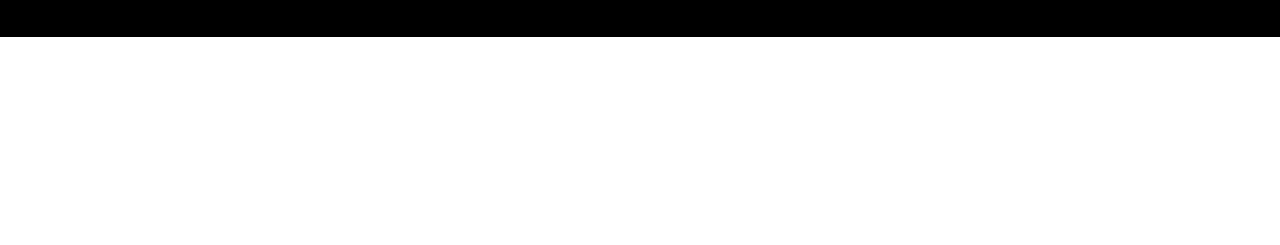
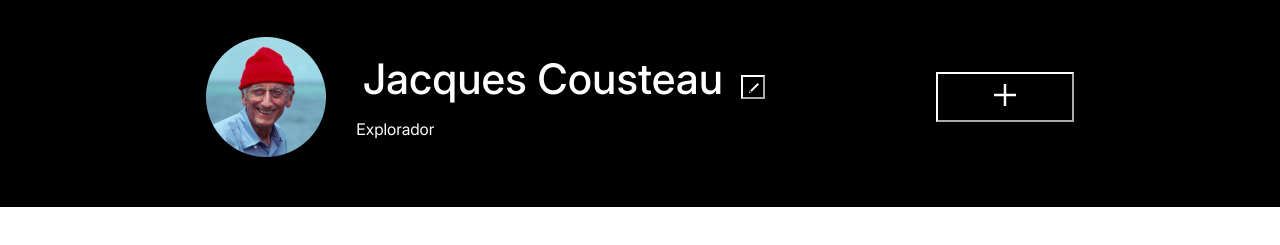
Before and after one commit to gxudre/web_project_around, a plain HTML site: page index.html in a window 1280 px wide. Shown: the part 123-368 px from the top of the page. Drawn offline with Linux system fonts and the light colour scheme.

Commit message:
Criada section profile

```diff
--- /dev/null
+++ b/blocks/profile.css
@@ -0,0 +1,66 @@
+.profile {
+  display: flex;
+  justify-content: center;
+  align-items: center;
+  max-width: 880px;
+  width: 100%;
+  margin-bottom: 50px;
+}
+
+.profile__image {
+  width: 120px;
+  height: 120px;
+  padding-right: 30px;
+}
+
+.profile__info {
+  max-width: 415px;
+  width: 100%;
+  margin-right: 165px;
+}
+
+.profile__info-container {
+  display: flex;
+  justify-content: center;
+  align-items: center;
+}
+
+.profile__info-name {
+  max-width: 373px;
+  font-family: Inter;
+  font-weight: 500;
+  font-size: 42px;
+  line-height: 48px;
+  padding-right: 18px;
+  padding-bottom: 16px;
+  margin: 0;
+}
+
+.profile__info-btn {
+  width: 24px;
+  height: 24px;
+  background-color: #000;
+  border-color: #fff;
+  cursor: pointer;
+}
+
+.profile__info-btn:hover {
+  opacity: 0.6;
+}
+
+.profile__info-ocupation {
+  display: block;
+  margin: 0;
+}
+
+.profile__add-btn {
+  width: 150px;
+  height: 50px;
+  background-color: #000;
+  border-color: #fff;
+  cursor: pointer;
+}
+
+.profile__add-btn:hover {
+  opacity: 0.6;
+}
--- a/index.html
+++ b/index.html
@@ -19,7 +19,35 @@
       <header class="header">
         <img src="./images/logo.svg" alt="around logo" class="header__logo" />
       </header>
-      <main class="content"></main>
+      <main class="content">
+        <section class="profile">
+          <img
+            src="./images/Avatar.png"
+            alt="imagem de perfil"
+            class="profile__image"
+          />
+          <div class="profile__info">
+            <div class="profile__info-container">
+              <h1 class="profile__info-name">Jacques Cousteau</h1>
+              <button class="profile__info-btn">
+                <img
+                  src="./images/edit-icon.png"
+                  alt="vetor imagem de pincel"
+                  class="profile__btn-image"
+                />
+              </button>
+            </div>
+            <p class="profile__info-ocupation">Explorador</p>
+          </div>
+          <button class="profile__add-btn">
+            <img
+              src="./images/add-icon.png"
+              alt="vetor imagem button"
+              class="profile__add-image"
+            />
+          </button>
+        </section>
+      </main>
       <footer class="footer"></footer>
     </div>
   </body>
--- a/pages/index.css
+++ b/pages/index.css
@@ -1,3 +1,5 @@
 @import url(../blocks/page.css);
 
 @import url(../blocks/header.css);
+
+@import url(../blocks/profile.css);
```
Also changed, not shown: images/Avatar.png (added), images/add-icon.png (added), images/edit-icon.png (added).
